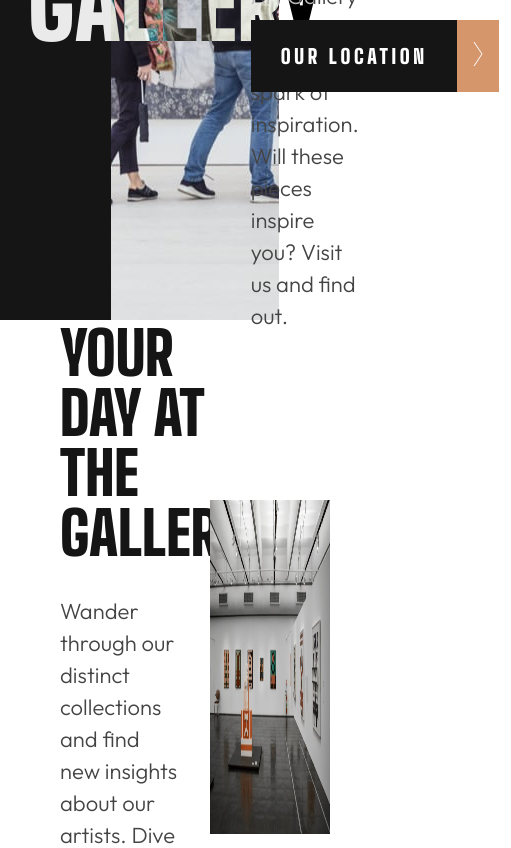
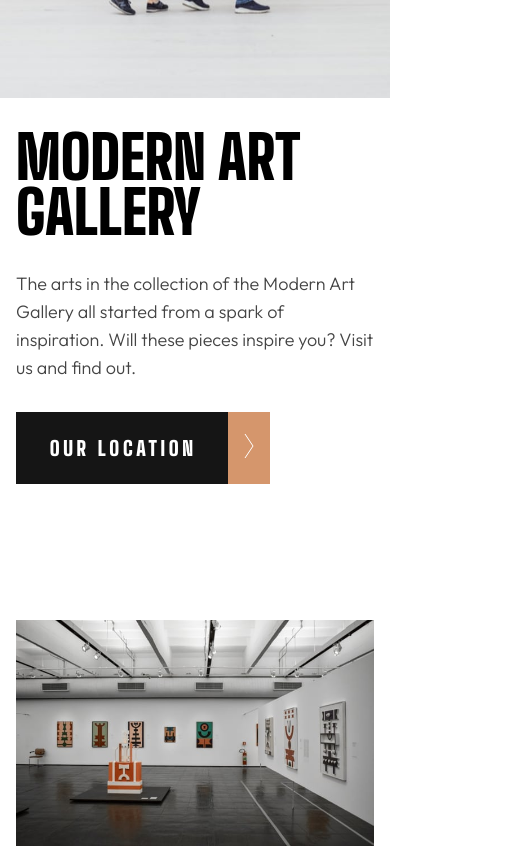
Before and after one commit to WiaterKa/2023.03.27----Art-Galery-Website-JR, a website built with Parcel: page index.html in a window 390 px wide. Shown: the part 480-1328 px from the top of the page, 511 px wide, since content can reach past the window. Built offline with nearby package versions, Linux system fonts and the light colour scheme.

Commit message:
RWD_implementation

```diff
--- a/index.html
+++ b/index.html
@@ -52,6 +52,12 @@
       <!-- SECTION ARTICLES -->
 
       <section class="articles">
+        <img
+          class="imgart1"
+          src="assets/desktop/image-grid-1.jpg"
+          alt="imgart1"
+        />
+
         <div class="art-box-primary">
           <h2 class="h2-articles">Your day at the gallery</h2>
           <p class="p-primary">
@@ -60,11 +66,6 @@
           </p>
         </div>
 
-        <img
-          class="imgart1"
-          src="assets/desktop/image-grid-1.jpg"
-          alt="imgart1"
-        />
         <img
           class="imgart2"
           src="assets/desktop/image-grid-2.jpg"
--- a/scss/global/global.scss
+++ b/scss/global/global.scss
@@ -11,6 +11,4 @@ html {
 body {
   background-color: $fourth-color;
   font-family: "Big Shoulders Display", cursive;
-  max-width: 144rem;
-
 }
--- a/scss/layouts/articles.scss
+++ b/scss/layouts/articles.scss
@@ -7,10 +7,33 @@
   gap: 3rem;
   padding-top: 18rem;
 
+  @media screen and (max-width: 1100px) {
+    grid-template-columns: repeat(24, minmax(0, 1fr));
+    gap: 1.1rem;
+    padding-top: 12rem;
+  }
+
+  @media screen and (max-width: 600px) {
+    display: flex;
+    flex-direction: column;
+    justify-content: center;
+    align-content: center;
+    max-height: 185rem;
+    padding: 1.6rem;
+  }
+
   img {
     width: 100%;
     height: 100%;
     object-fit: unset;
+
+    @media screen and (max-width: 600px) {
+      // padding-inline: 1.6rem;
+      // padding-bottom: 1.6rem;
+      height: auto;
+      max-height: 48rem;
+      width: 100%;
+    }
   }
 
   .art-box-primary {
@@ -21,29 +44,68 @@
     grid-column: 3 / 8;
     grid-row: 1 /5;
 
+    @media screen and (max-width: 1100px) {
+      grid-column: 2 / 10;
+    }
+
+    @media screen and (max-width: 600px) {
+      grid-column: 1 / 25;
+      grid-row: 1/ 4;
+      padding: 2.5rem 1.6rem;
+    }
+
     .h2-articles {
       @include secondaryHeading($third-color);
       padding-bottom: 3.2rem;
+
+      @media screen and (max-width: 1330px) {
+        font-size: 5rem;
+        line-height: 4.5rem;
+      }
     }
 
     .p-primary {
       @include primaryPar($primary-color);
+
+      @media screen and (max-width: 1330px) {
+        font-size: 1.8rem;
+        line-height: 2.8rem;
+      }
     }
   }
 
   .imgart1 {
     grid-column: 8 / 13;
     grid-row: 1 /5;
+
+    @media screen and (max-width: 1100px) {
+      grid-column: 11 / 24;
+    }
   }
 
   .imgart2 {
     grid-column: 3 / 9;
     grid-row: 5 / 12;
+
+    @media screen and (max-width: 1100px) {
+      grid-column: 2 / 15;
+    }
+
+    @media screen and (max-width: 600px) {
+      min-height: 480px;
+    }
   }
-
   .imgart3 {
     grid-column: 9 / 13;
     grid-row: 5 / 8;
+
+    @media screen and (max-width: 1100px) {
+      grid-column: 15 / 24;
+    }
+
+    @media screen and (max-width: 600px) {
+      min-height: 343px;
+    }
   }
 
   .art-box-secondary {
@@ -56,13 +118,31 @@
     background-color: $third-color;
     padding: 6.5rem 4.8rem;
 
+    @media screen and (max-width: 1100px) {
+      grid-column: 15 / 24;
+    }
+
+    @media screen and (max-width: 690px) {
+      padding: 2rem;
+    }
+
     .h2-articles {
       @include secondaryHeading($fourth-color);
       padding-bottom: 3.2rem;
+
+      @media screen and (max-width: 1330px) {
+        font-size: 5rem;
+        line-height: 4.5rem;
+      }
     }
 
     .p-primary {
       @include primaryPar($fourth-color);
+
+      @media screen and (max-width: 1330px) {
+        font-size: 1.8rem;
+        line-height: 2.8rem;
+      }
     }
   }
 }
--- a/scss/layouts/footer.scss
+++ b/scss/layouts/footer.scss
@@ -8,10 +8,25 @@ footer {
   padding: 8rem 16.5rem;
   margin-top: 18rem;
 
+  @media screen and (max-width: 1100px) {
+    margin-top: 12rem;
+    padding: 5.6rem 4rem;
+  }
+
+  @media screen and (max-width: 770px) {
+    flex-direction: column;
+    justify-items: space-around;
+    gap: 3rem;
+  }
+
   .p-secondary {
     @include secondaryPar();
     color: $fourth-color;
     width: 43rem;
+
+    @media screen and (max-width: 1100px) {
+      font-size: 1.6rem;
+    }
   }
 
   .logo-ftr {
--- a/scss/layouts/hero.scss
+++ b/scss/layouts/hero.scss
@@ -4,17 +4,39 @@
   grid-auto-rows: 1fr;
   grid-template-rows: repeat(8, minmax(0, 1fr));
   width: 100%;
-  max-height: 80rem;
+  row-gap: 3rem;
+
+  @media screen and (max-width: 780px) {
+    display: flex;
+    flex-direction: column;
+    align-items: flex-start;
+    height: auto;
+    padding-bottom: 12rem;
+  }
 
   .block-dark {
     grid-column: 1/5;
     grid-row: 1/9;
     background-color: $third-color;
+
+    @media screen and (max-width: 1100px) {
+      display: none;
+    }
   }
 
   .block-img {
     grid-column: 5/11;
     grid-row: 1/9;
+
+    @media screen and (max-width: 1100px) {
+      grid-column: 1 / 9;
+    }
+
+    @media screen and (max-width: 780px) {
+      width: 100%;
+      height: 35%;
+      object-fit: cover;
+    }
 
     img {
       width: 100%;
@@ -27,6 +49,14 @@
     grid-column: 11/15;
     grid-row: 1/9;
     background-color: $fourth-color;
+
+    @media screen and (max-width: 1100px) {
+      grid-column: 10 / 15;
+    }
+
+    @media screen and (max-width: 780px) {
+      display: none;
+    }
   }
 
   .h1-hero {
@@ -42,12 +72,36 @@
     grid-row: 3/6;
     display: flex;
     align-items: flex-start;
+
+    @media screen and (max-width: 1100px) {
+      grid-column: 8/14;
+      grid-row: 2/4;
+      font-size: 7rem;
+      line-height: 6.5rem;
+    }
+
+    @media screen and (max-width: 780px) {
+      padding-inline: 1.6rem;
+      font-size: 6rem;
+      line-height: 5.5rem;
+      margin: 0;
+    }
   }
 
   .p-primary {
     @include primaryPar($primary-color);
     grid-column: 10/14;
     grid-row: 4/6;
+
+    @media screen and (max-width: 1100px) {
+      grid-column: 8/14;
+    }
+
+    @media screen and (max-width: 780px) {
+      padding-inline: 1.6rem;
+      font-size: 1.8rem;
+      line-height: 2.8rem;
+    }
   }
 
   .btn-hero {
@@ -57,13 +111,22 @@
     font-size: 2rem;
     line-height: 2.4rem;
     letter-spacing: 0.363636rem;
-    width: 26rem;
+    width: 30rem;
+    text-align: center;
     height: 7.2rem;
     display: flex;
     justify-content: flex-start;
     align-items: center;
     grid-column: 10/14;
     grid-row: 6/7;
+
+    @media screen and (max-width: 1100px) {
+      grid-column: 8/14;
+    }
+
+    @media screen and (max-width: 780px) {
+      padding: 1.6rem;
+    }
 
     a {
       background-color: $third-color;
```
Also changed, not shown: dist/index.html, 3 other files.
